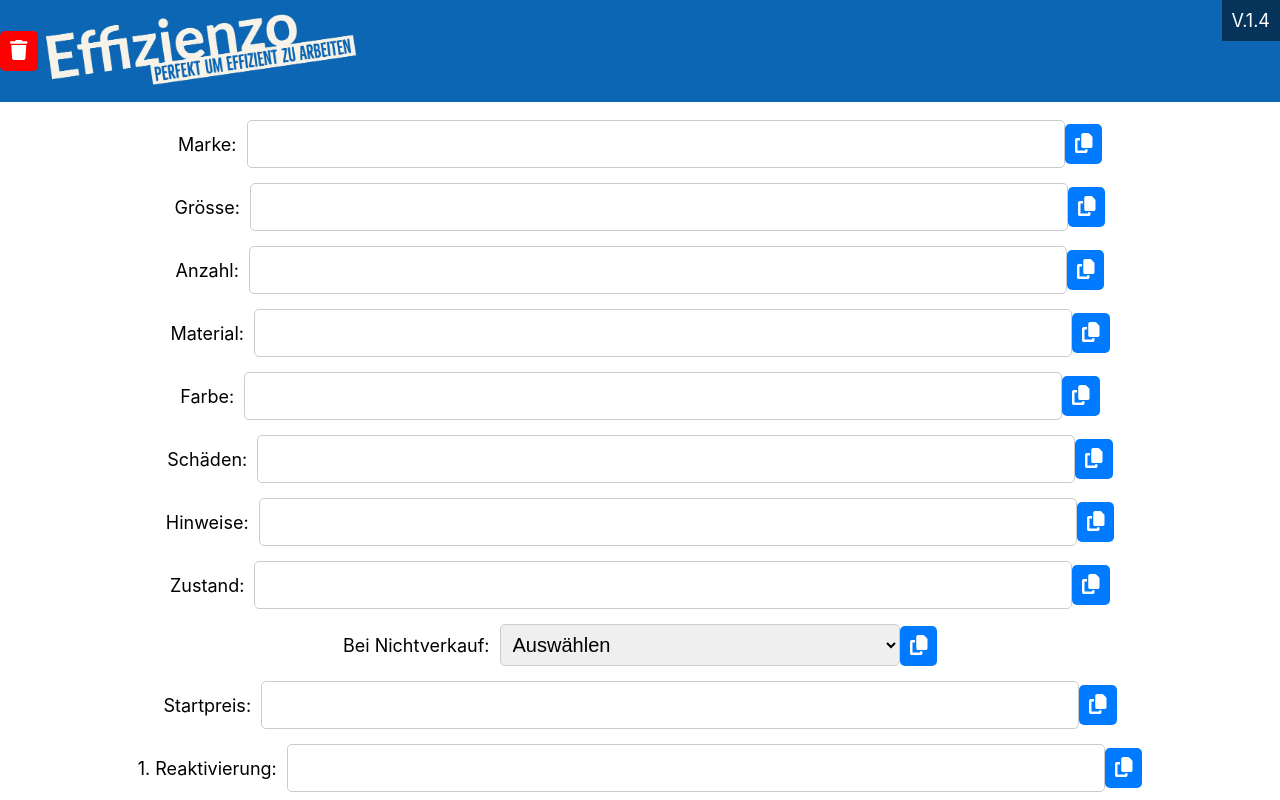
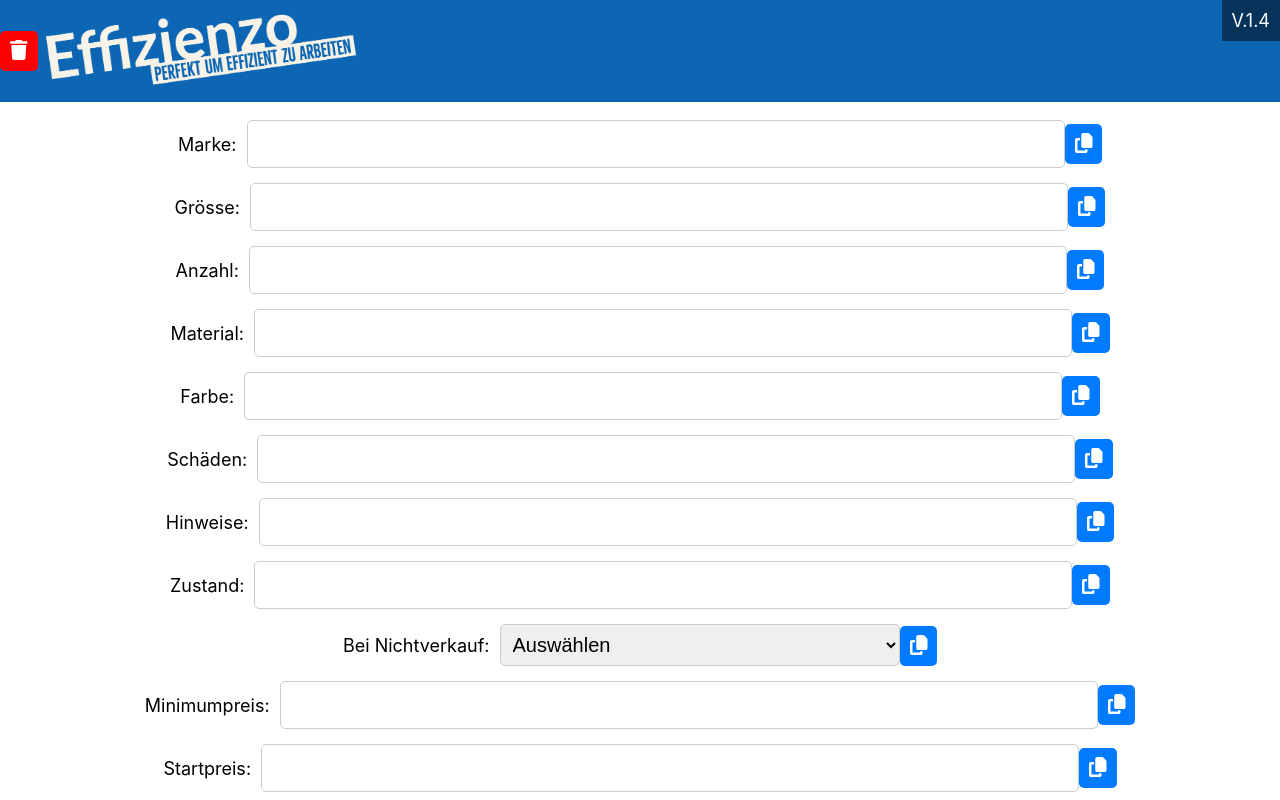
Before and after one commit to tibl2004/Effizienzo, a React (Create React App) app: page / in a window 1280 px wide. Shown: the top 800 px of the page. Built offline with nearby package versions, Linux system fonts and the light colour scheme.

Commit message:
minimumpreis

```diff
--- a/src/App.js
+++ b/src/App.js
@@ -16,6 +16,7 @@ function App() {
     Hinweise: '',
     Zustand: '',
     'Bei Nichtverkauf': '',
+    'Minimumpreis': '',
     'Startpreis': '',
     '1. Reaktivierung': '', // 1. Reaktivierung als leeres Feld
     '2. Reaktivierung': '',
@@ -28,6 +29,16 @@ function App() {
   const handleInputChange = (label, value) => {
     // Überprüfe, ob der eingegebene Wert nur Zahlen und "." enthält, und aktualisiere das Datenobjekt entsprechend.
     if (/^[0-9.]*$/.test(value) || label !== 'Startpreis') {
+      setData((prevData) => ({
+        ...prevData,
+        [label]: value,
+      }));
+    }
+  };
+
+  const handleMinimumpreisChange = (label, value) => {
+    // Überprüfe, ob der eingegebene Wert nur Zahlen und "." enthält, und aktualisiere das Datenobjekt entsprechend.
+    if (/^[0-9.]*$/.test(value) || label !== 'Minimumpreis') {
       setData((prevData) => ({
         ...prevData,
         [label]: value,
@@ -69,7 +80,7 @@ function App() {
     let text = `${label}: ${data[label]}`;
 
     // Wenn der Kopieren-Button für 'Startpreis' oder '1. Reaktivierung' geklickt wird, füge 'CHF ' vor der Zahl hinzu
-    if (label === 'Startpreis' || label === '1. Reaktivierung' || label === '2. Reaktivierung' || label === '3. Reaktivierung') {
+    if (label === 'Minimumpreis' || label === 'Startpreis' || label === '1. Reaktivierung' || label === '2. Reaktivierung' || label === '3. Reaktivierung') {
       text = `CHF ${data[label]}`;
     }
 
@@ -117,6 +128,7 @@ function App() {
       Hinweise: '',
       Zustand: '',
       'Bei Nichtverkauf': '',
+      'Minimumpreis': '',
       'Startpreis': '',
       '1. Reaktivierung': '',
       '2. Reaktivierung': '',
@@ -184,10 +196,12 @@ function App() {
             ) : (
               <>
                 <input
-                  type={(label === 'Startpreis' || label === '1. Reaktivierung' || label === '2. Reaktivierung' || '3. Reaktivierung') ? 'text' : 'text'}
+                  type={(label === 'Minimumpreis' || label === 'Startpreis' || label === '1. Reaktivierung' || label === '2. Reaktivierung' || '3. Reaktivierung') ? 'text' : 'text'}
                   value={value}
                   onChange={(e) => {
-                    if (label === 'Startpreis') {
+                    if (label === 'Minimumpreis') {
+                      handleMinimumpreisChange(label, e.target.value);
+                    } else if (label === 'Startpreis') {
                       handleInputChange(label, e.target.value);
                     } else if (label === '1. Reaktivierung') {
                       handleReaktivierungChange(label, e.target.value);
```
